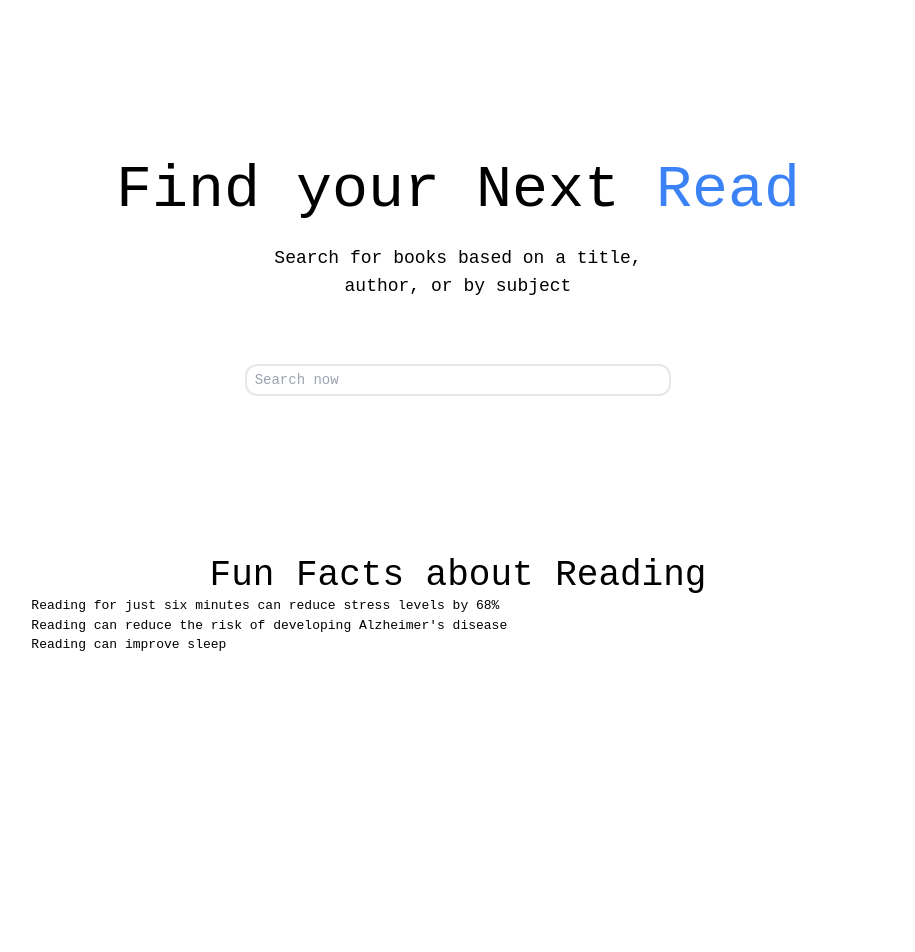
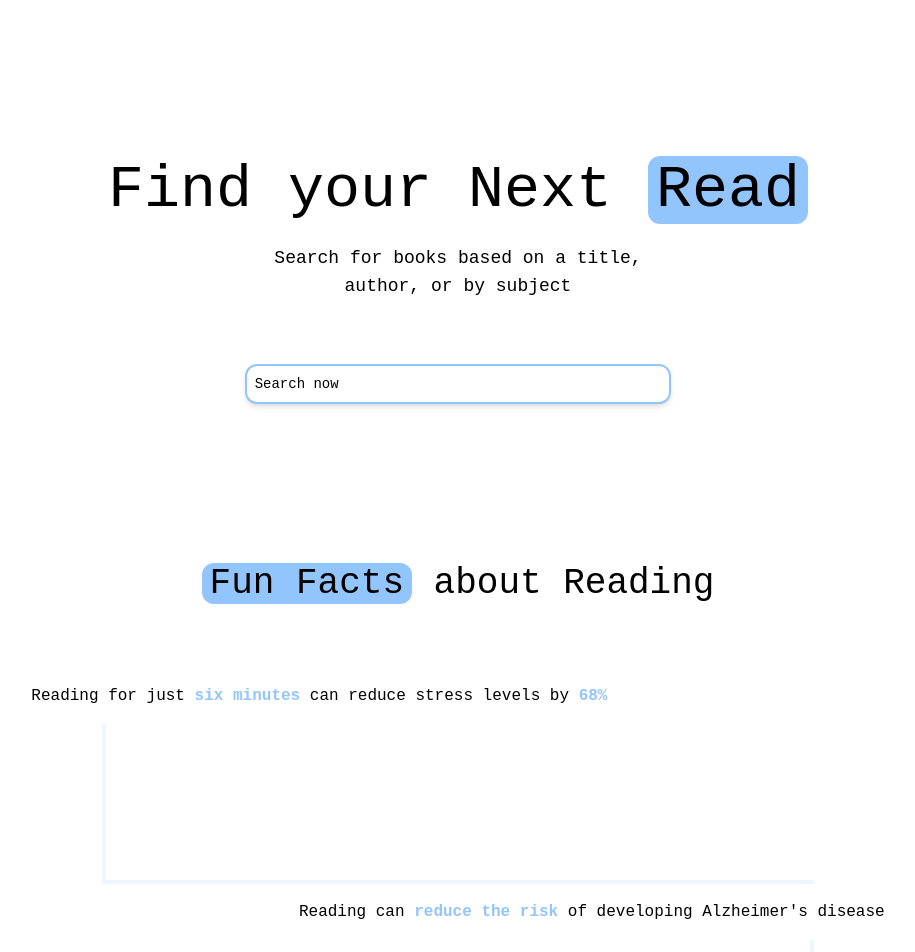
Before and after one commit to gbarn360/bookfinder, a React (Create React App) app in the folder frontend/: page / in a window 1280 px wide. Shown: the top 952 px of the page, without its empty margins (182-1097 px from the left). Built offline with nearby package versions, Linux system fonts and the light colour scheme; the HTML template or start-up script is replaced by a standard one.

Commit message:
updated ui on root page

```diff
--- a/frontend/src/Components/BookEntry.jsx
+++ b/frontend/src/Components/BookEntry.jsx
@@ -20,9 +20,8 @@ export default function BookEntry({book,index}){
                             <h1 className='text-center font-bold text-lg'>{book.volumeInfo.title}</h1>
                             <div className='flex'>
                                 <span className='mr-1'>by</span>
-                                {book.volumeInfo?.authors?.map((author, idx) => (
-                                    <h2 key={idx}>{author}</h2>
-                                ))}
+                                {book.volumeInfo?.authors ? <h1>{book.volumeInfo?.authors[0]}</h1> : null}
+                                {book.volumeInfo?.authors.length > 1 ? <span> ...</span> : null}
                             </div>
                         </div>
                     </div>
--- a/frontend/src/Pages/Home.jsx
+++ b/frontend/src/Pages/Home.jsx
@@ -12,16 +12,20 @@ export default function Home(){
     };
     return(
         <div className='w-full h-screen'>
-            <div className='w-2/3 mt-40  m-auto flex flex-col items-center gap-y-6'>
-                <h1 className='text-6xl text-center'>Find your Next <span className='text-blue-500'>Read</span></h1>
+            <div className='w-2/3 mt-40  m-auto flex flex-col items-center gap-y-6 '>
+                <h1 className='text-6xl text-center'>Find your Next <span className='bg-blue-300 rounded-xl px-2 '>Read</span></h1>
                 <h2 className='text-lg w-1/2 text-center'>Search for books based on a title, author, or by subject</h2>
-                <input value={textInput} onChange={(e)=>setTextInput(e.target.value)} onKeyDown={handleKeyDown} className='py-1 border-2 w-1/2 rounded-xl mt-10 text-sm pl-2' placeholder='Search now'/>
+                <input value={textInput} onChange={(e)=>setTextInput(e.target.value)} onKeyDown={handleKeyDown} className='py-2 shadow-md w-1/2 rounded-xl mt-10 text-sm pl-2 border-2 border-blue-300 outline-none placeholder-black' placeholder='Search now'/>
             </div>
-            <div className='w-2/3 m-auto flex-col items-center mt-40'>
-                <h1 className='text-4xl flex flex-col items-center'>Fun Facts about Reading</h1>
-                <h3>Reading for just six minutes can reduce stress levels by 68%</h3>
-                <h3>Reading can reduce the risk of developing Alzheimer's disease</h3>
-                <h3>Reading can improve sleep</h3>
+            <div className='w-2/3 m-auto my-40 '>
+                <h1 className='text-4xl mb-20 text-center'><span className='bg-blue-300 rounded-xl px-2 '>Fun Facts</span> about Reading</h1>
+                <h3 className='text-base text-left border-b- border-blue-50 w-fit'>Reading for just <span className="text-blue-300 font-bold">six minutes</span> can reduce stress levels by <span className='text-blue-300 font-bold'>68%</span></h3>
+                <div className='w-5/6 h-40 border-b-4 border-l-4 my-4 m-auto border-blue-50'></div>
+
+                <h3 className='text-base text-right '>Reading can <span className='text-blue-300 font-bold'>reduce the risk</span> of developing Alzheimer's disease</h3>
+                <div className='w-5/6 h-40 border-r-4  border-b-4 my-4 m-auto border-blue-50'></div>
+
+                <h3 className='text-base  w-fit'>Reading can <span className='text-blue-300 font-bold'>improve sleep</span></h3>
             </div>
         </div>
     )
--- a/frontend/src/Pages/Search.jsx
+++ b/frontend/src/Pages/Search.jsx
@@ -35,7 +35,7 @@ export default function Search() {
             const response = await axios.get(`https://www.googleapis.com/books/v1/volumes?q=${query}&maxResults=25&startIndex=${currentCount - 20}&key=${process.env.REACT_APP_BOOKS_KEY}`);
 
             let filteredBooks = response.data.items.filter(book =>
-                book.volumeInfo && book.volumeInfo.imageLinks && Object.keys(book.volumeInfo.imageLinks).length > 0 && book.volumeInfo.industryIdentifiers[0].type !== "OTHER"
+                book.volumeInfo && book.volumeInfo.imageLinks && Object.keys(book.volumeInfo.imageLinks).length > 0
             );
             setBooks(filteredBooks.slice(0,20) || []);
             setBookAmount(response.data.totalItems);
@@ -76,8 +76,10 @@ export default function Search() {
                 </div>
 
 
-                {books.length > 0 ? <div className='flex justify-between w-1/6  my-10 m-auto  '>
+                {books.length > 0 ?
+                 <div className='flex justify-between w-1/6  my-10 m-auto  '>
                     <button onClick={() => updateListings("left")}><FontAwesomeIcon className='text-xl' icon={faArrowLeft} /></button>
+                    <h1 className=''>{(currentCount / 20)}</h1>
                     <button onClick={() => updateListings("right")}><FontAwesomeIcon className='text-xl' icon={faArrowRight} /></button>
                 </div> : null}
             </div>
```
